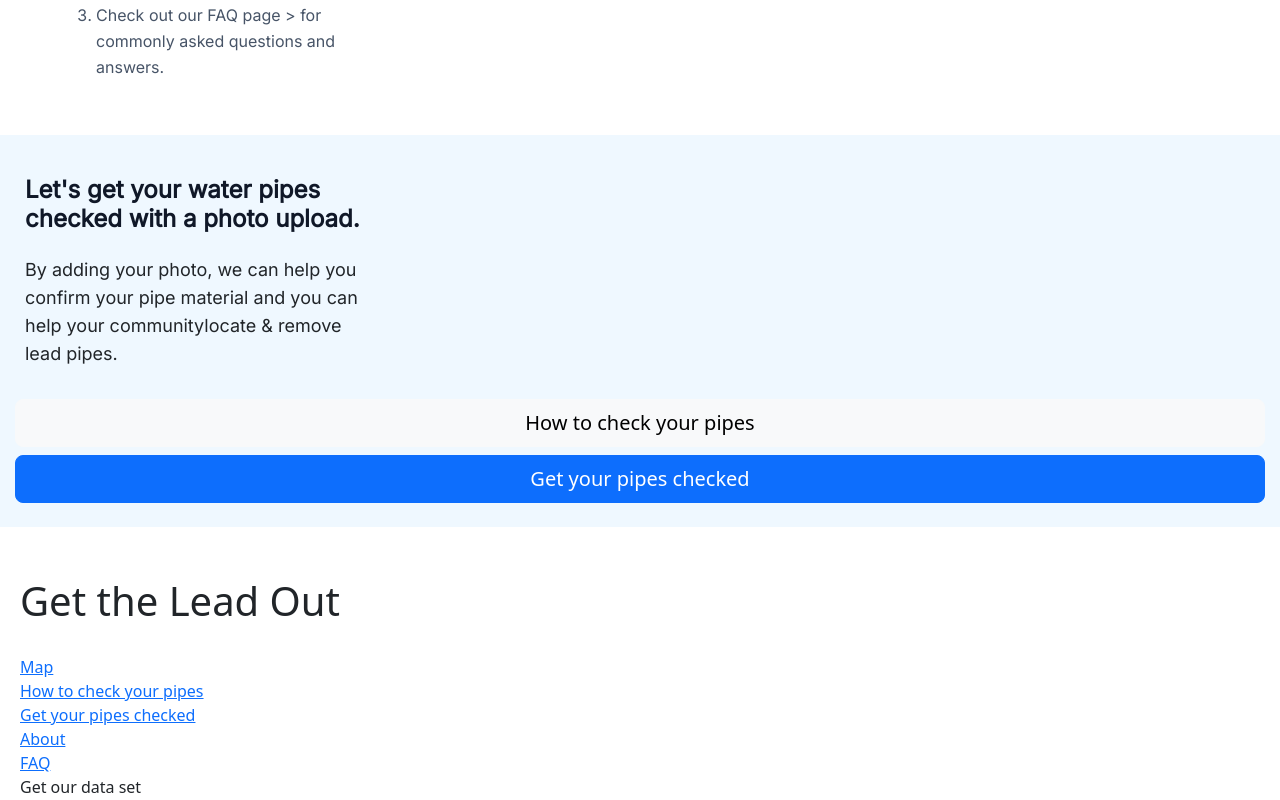
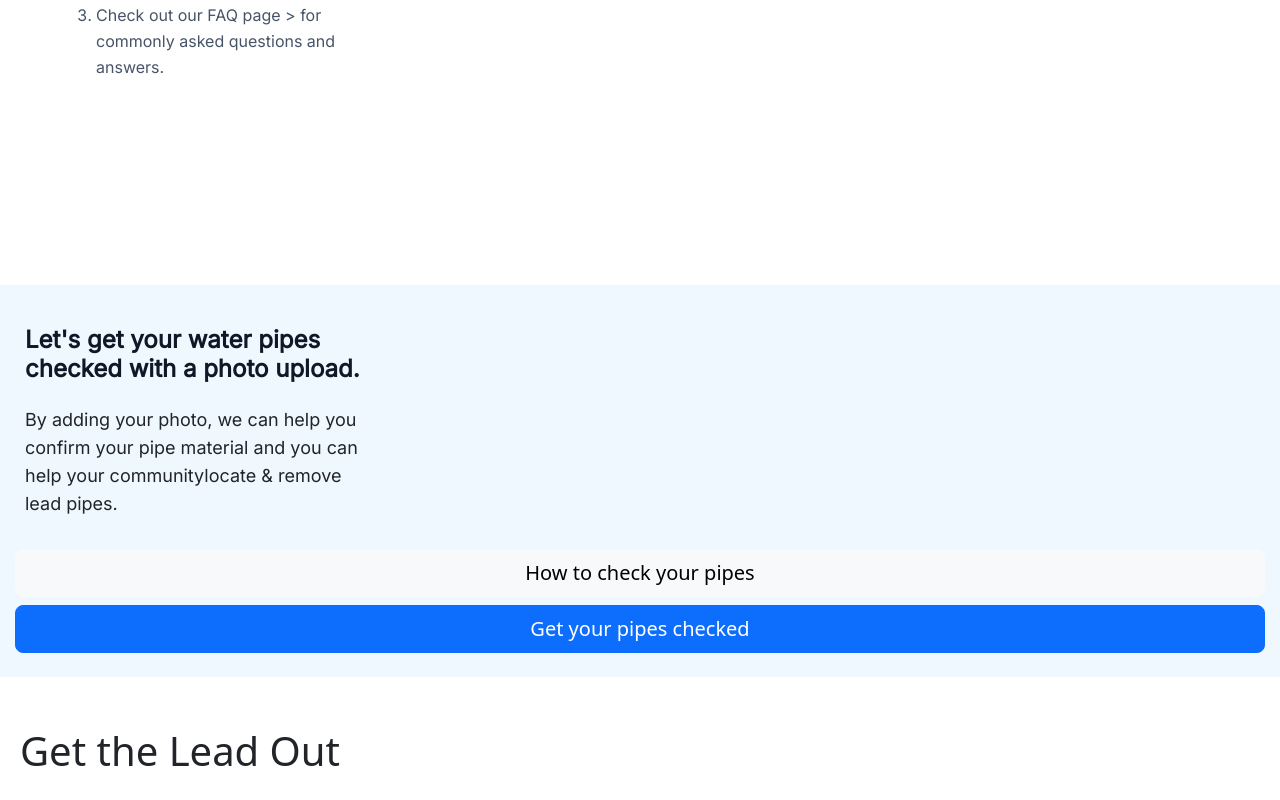
Before and after one commit to LawrenceOL/gettheleadout, a React (Create React App) app in the folder client/: page /#/getpipeschecked in a window 1280 px wide. Shown: the part 2660-3460 px from the top of the page. Built offline with nearby package versions, Linux system fonts and the light colour scheme.

Commit message:
Completed styling for FAQ page

```diff
--- a/client/src/Components/Faq.js
+++ b/client/src/Components/Faq.js
@@ -8,6 +8,7 @@ import Questionmark from './Images/questionmark.png'
 import Arrows from './Images/arrows.png'
 import UploadIcon from './Images/uploadicon.png'
 import PipeIcon from './Images/pipeicon.png'
+import EPA from './Images/epabrochure.png'
 
 const Faq = () => {
   return (
@@ -130,6 +131,17 @@ const Faq = () => {
 
           </div>
 
+
+        <div>
+          <img
+          alt="EPA Infographic"
+          src={EPA}
+          width={320}
+          height={700}
+          />
+
+          </div>
+
         {/* <div topmargin="20px">
           <h1 className="title">
             <b> FAQ </b>{" "}
--- a/client/src/Components/Footer.js
+++ b/client/src/Components/Footer.js
@@ -9,7 +9,7 @@ const Footer = () => {
 
     return (
 
-    <div style={{ marginTop:150}}>
+    <div style={{ marginTop:300}}>
         <div className="footerblue">
 
             <div style={{ marginTop:40, marginLeft:25, marginRight:25}}>
```
Also changed, not shown: client/src/Components/Images/epabrochure.png (added).
